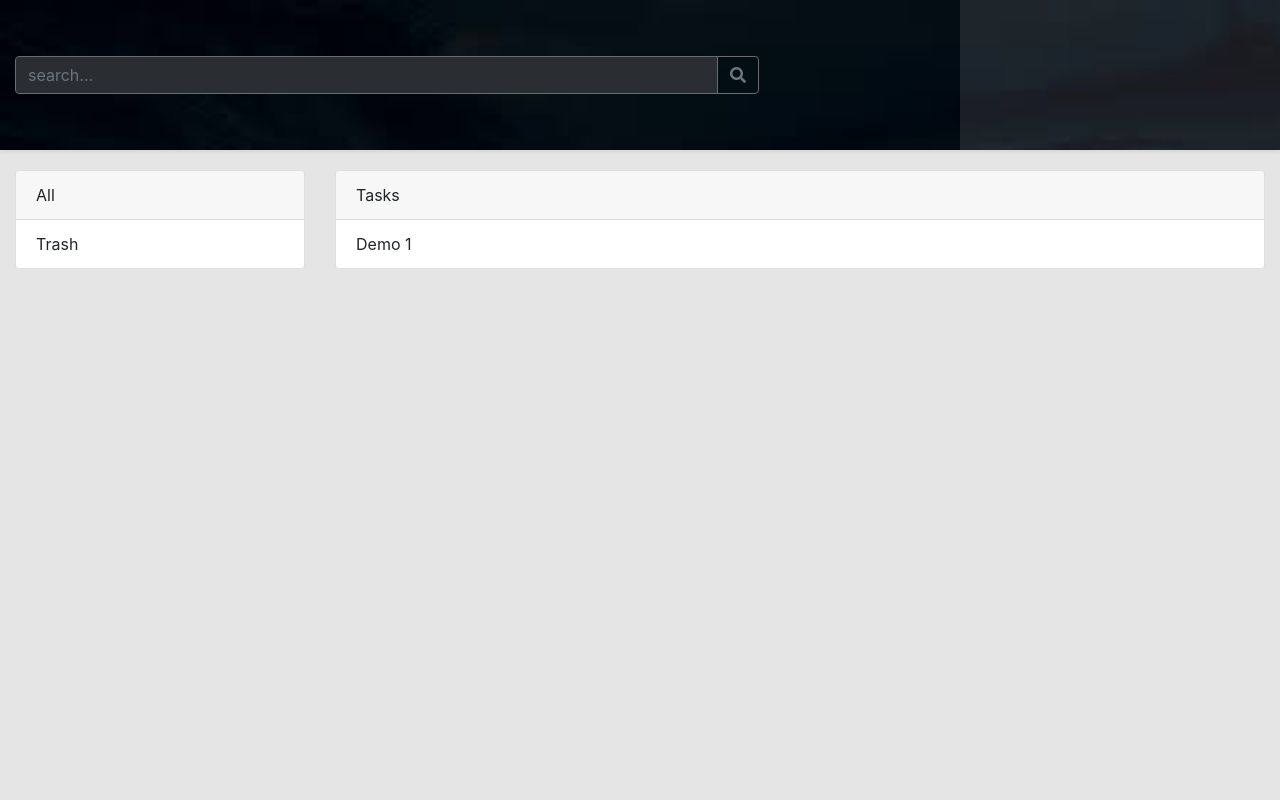
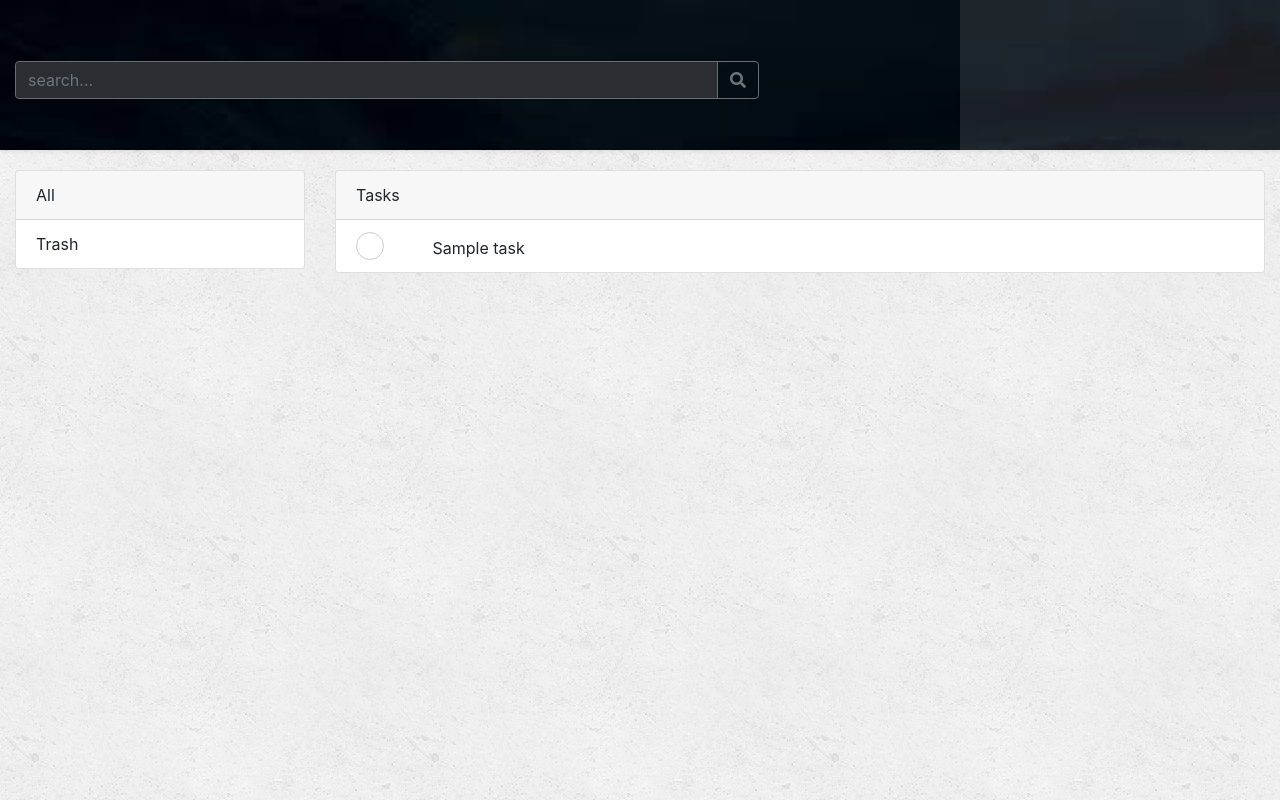
Before and after one commit to prtm/todolist, a Django app: template api/templates/api/task.html in a window 1280 px wide. Run offline with Django 3.2, Linux system fonts and the light colour scheme; the template is opened without the code that fills it: most values are stand-ins (such as "Sample title", 1, 10 or a date in 2020); some libraries are stand-ins or nearby versions.

Commit message:
background changed, line through task

```diff
--- a/api/static/css/task.css
+++ b/api/static/css/task.css
@@ -1,12 +1,15 @@
-html,
+html {
+    height: 100%;
+}
+
 body {
     height: 100%;
-    background-color: #e5e5e5;
+    background: white url("../images/background.png");
 }
 
 .containerImg {
     height: 150px;
-    background: url('../images/background.jpg');
+    background: url('../images/header.jpg');
     background-repeat: no-repeat;
     background-size: cover;
 }
@@ -35,13 +38,63 @@ form {
     background-color: hsl(206, 8%, 18%);
 }
 
-.border-grey{
-    border: 1px solid #6a6c6f!important;
+.border-grey {
+    margin-top: 10px;
+    border: 1px solid #6a6c6f !important;
 }
 
-input[type=search]:focus{
+input[type=search]:focus {
+    margin-top: 10px;
     background-color: hsl(206, 8%, 28%);
-    border: 1px solid #6a6c6f!important;
+    border: 1px solid #6a6c6f !important;
     color: #ffffff;
+}
 
+.round {
+    position: relative;
 }
+
+.round label {
+    background-color: #fff;
+    border: 1px solid #ccc;
+    border-radius: 50%;
+    cursor: pointer;
+    height: 28px;
+    left: 0;
+    position: absolute;
+    top: 0;
+    width: 28px;
+}
+
+.round label:after {
+    border: 2px solid #fff;
+    border-top: none;
+    border-right: none;
+    content: "";
+    height: 6px;
+    left: 7px;
+    opacity: 0;
+    position: absolute;
+    top: 8px;
+    transform: rotate(-45deg);
+    width: 12px;
+}
+
+.round input[type="checkbox"] {
+    visibility: hidden;
+}
+
+.checkBoxGroup{}
+
+.pT4{
+    padding-top: 4px;
+}
+
+.round input[type="checkbox"]:checked+label {
+    background-color: #66bb6a;
+    border-color: #66bb6a;
+}
+
+.round input[type="checkbox"]:checked+label:after {
+    opacity: 1;
+}
--- /dev/null
+++ b/api/static/js/main.js
@@ -0,0 +1,16 @@
+$(function () {
+    // CHECKBOX CLICK LINE THROUGH
+    $('.checkBoxGroup').on('click', function (e) {
+        var checkBox = e.target
+        var divText = $(checkBox).closest('div.row').find('div.col-sm-10')
+        if ($(checkBox).is(':checked')) {
+            divText.css('text-decoration', 'line-through')
+        } else {
+            divText.css('text-decoration','none')
+        }
+    });
+
+
+
+
+});
--- a/api/templates/api/base.html
+++ b/api/templates/api/base.html
@@ -7,14 +7,38 @@
         crossorigin="anonymous">
     <link rel="stylesheet" href="https://use.fontawesome.com/releases/v5.1.0/css/all.css" integrity="sha384-lKuwvrZot6UHsBSfcMvOkWwlCMgc0TaWr+30HWe3a4ltaBwTZhyTEggF5tJv8tbt"
         crossorigin="anonymous">
-    <!-- <script src="https://code.jquery.com/jquery-3.3.1.slim.min.js" integrity="sha384-q8i/X+965DzO0rT7abK41JStQIAqVgRVzpbzo5smXKp4YfRvH+8abtTE1Pi6jizo" crossorigin="anonymous"></script>
-<script src="https://cdnjs.cloudflare.com/ajax/libs/popper.js/1.14.3/umd/popper.min.js" integrity="sha384-ZMP7rVo3mIykV+2+9J3UJ46jBk0WLaUAdn689aCwoqbBJiSnjAK/l8WvCWPIPm49" crossorigin="anonymous"></script>
-<script src="https://stackpath.bootstrapcdn.com/bootstrap/4.1.1/js/bootstrap.min.js" integrity="sha384-smHYKdLADwkXOn1EmN1qk/HfnUcbVRZyYmZ4qpPea6sjB/pTJ0euyQp0Mk8ck+5T" crossorigin="anonymous"></script> -->
+    <script src="https://ajax.googleapis.com/ajax/libs/jquery/3.3.1/jquery.min.js"></script>
+
+    <script src="https://cdnjs.cloudflare.com/ajax/libs/popper.js/1.14.3/umd/popper.min.js" integrity="sha384-ZMP7rVo3mIykV+2+9J3UJ46jBk0WLaUAdn689aCwoqbBJiSnjAK/l8WvCWPIPm49"
+        crossorigin="anonymous"></script>
+    <script src="https://stackpath.bootstrapcdn.com/bootstrap/4.1.1/js/bootstrap.min.js" integrity="sha384-smHYKdLADwkXOn1EmN1qk/HfnUcbVRZyYmZ4qpPea6sjB/pTJ0euyQp0Mk8ck+5T"
+        crossorigin="anonymous"></script>
     {% block head %} {% endblock head %}
 
 </head>
 
 <body>
+    <div class="container-fluid">
+        <div class="row containerImg shadow-sm">
+            <div class="col-md-9">
+                <form>
+                    <div class="input-group" style="width: 80%;">
+                        <input class="form-control py-2 border-right-0 dark border-grey" type="search" placeholder="search..." id="example-search-input">
+                        <span class="input-group-append">
+                            <button class="btn btn-outline-secondary border-left-0 border-grey" type="button">
+                                <i class="fa fa-search"></i>
+                            </button>
+                        </span>
+                    </div>
+                </form>
+            </div>
+
+            <div class="col-md-3 h34">
+
+            </div>
+        </div>
+    </div>
+
 
     {% block body %} {% endblock body %}
 
--- a/api/templates/api/task.html
+++ b/api/templates/api/task.html
@@ -1,27 +1,11 @@
 {% extends 'api/base.html' %} {% block head %} {% load staticfiles %}
-<link rel="stylesheet" href="{% static 'css/task.css' %}" type="text/css"> {% endblock head %} {% block body %}
+<link rel="stylesheet" href="{% static 'css/task.css' %}" type="text/css">
+<script src="{% static 'js/main.js' %}"></script>
+
+{% endblock head %} {% block body %}
 <div class="container-fluid">
-    <div class="row containerImg shadow-sm">
-        <div class="col-md-9">
-            <form>
-                <div class="input-group" style="width: 80%;">
-                    <input class="form-control py-2 border-right-0 dark border-grey" type="search" placeholder="search..." id="example-search-input">
-                    <span class="input-group-append">
-                        <button class="btn btn-outline-secondary border-left-0 border-grey" type="button">
-                            <i class="fa fa-search"></i>
-                        </button>
-                    </span>
-                </div>
-            </form>
-        </div>
-
-        <div class="col-md-3 h34">
-
-        </div>
-    </div>
     <div class="row">
         <div class="col-md-3 p20">
-
             <div class="card">
                 <div class="card-header">
                     All
@@ -37,13 +21,35 @@
                     Tasks
                 </div>
                 <ul class="list-group list-group-flush">
-                    <li class="list-group-item">Demo 1</li>
+
+                    {% for task in Tasks %}
+                    <li class="list-group-item">
+                        <div class="row">
+                            <div class="col-sm-1">
+                                <div class="round">
+                                    <input type="checkbox" id="checkbox{{forloop.counter0}}" class="checkBoxGroup" />
+                                    <label for="checkbox{{forloop.counter0}}"></label>
+                                </div>
+                            </div>
+                            <div class="col-sm-10 pT4">
+
+                                {% if task.has_sub_tasks %}
+                                <a href="">
+
+                                    {% endif %} {{ task.title }} {% if task.has_sub_tasks %}
+                                </a>
+                                {% endif %}
+                            </div>
+                        </div>
+                    </li>
+                    {% endfor %}
+
                 </ul>
+
+
             </div>
         </div>
     </div>
-
-</div>
 </div>
 
 {% endblock body %}
--- a/api/urls.py
+++ b/api/urls.py
@@ -2,5 +2,5 @@ from django.urls import path
 from .views import task
 
 urlpatterns = [
-    path('home/', task ,name='task')
+    path('tasks/', task ,name='task')
 ]
--- a/api/views.py
+++ b/api/views.py
@@ -1,6 +1,6 @@
 from django.shortcuts import render
-
+from .models import Task
 # Create your views here.
 
 def task(request):
-    return render(request,'api/task.html')
+    return render(request,'api/task.html',context={ "Tasks" : Task.objects.all() })
```
Also changed, not shown: api/static/images/background.png (added), api/static/images/header.jpg (renamed from api/static/images/background.jpg).
